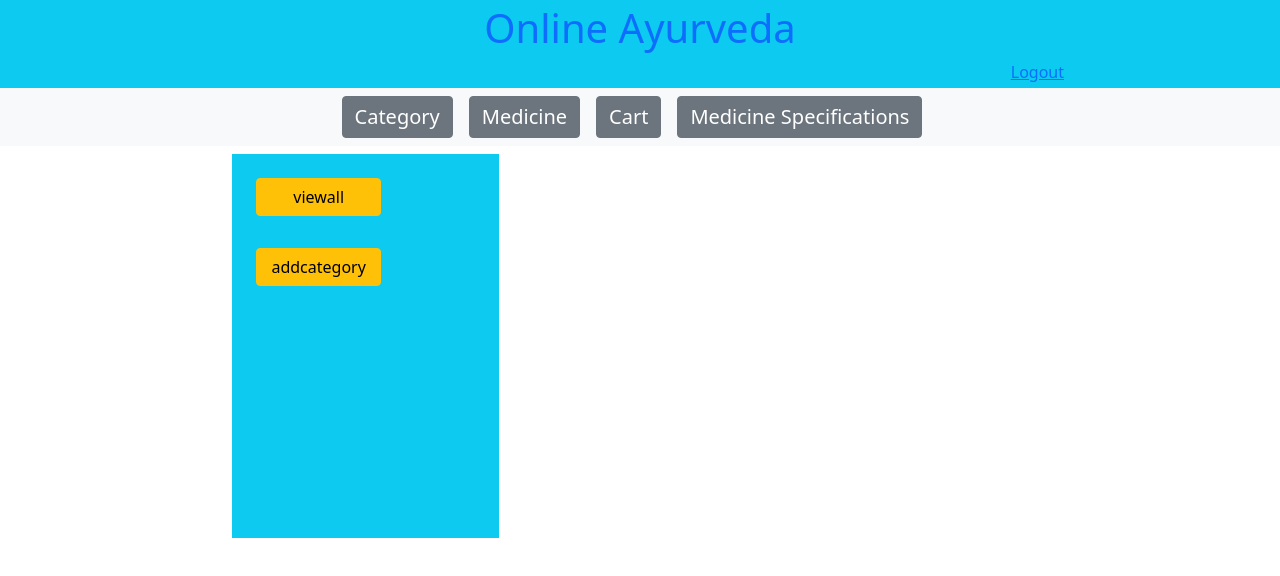
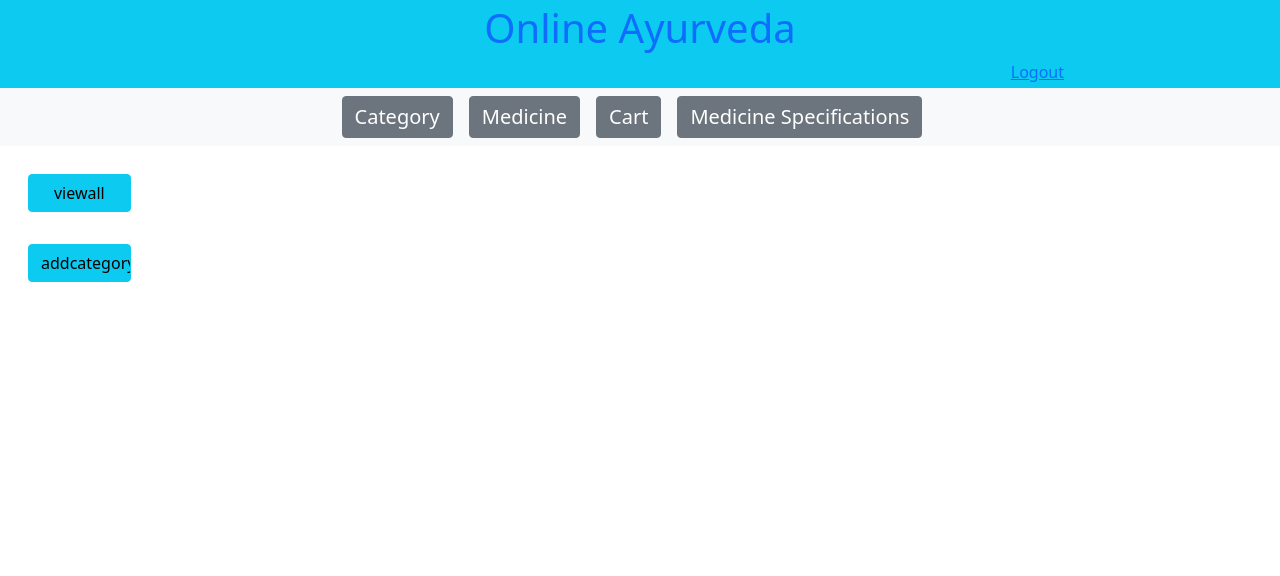
Before and after one commit to mobpshyco98/OnlineAyurvedaUI, an Angular app: page /category in a window 1280 px wide. Shown: the top 576 px of the page. Built offline with nearby package versions, Linux system fonts and the light colour scheme; sample sign-in values are in the browser's storage.

Commit message:
Arghya ui commit 5

```diff
--- a/src/app/category/category.component.html
+++ b/src/app/category/category.component.html
@@ -1,8 +1,8 @@
-<article class="row col-10 mx-auto" [ngStyle]="{height:'400px'}">
-  <section class="col-3 bg-info p-2 m-2 mx-auto">
+<article class=""  style="display:flex">
+  <section class="col-2 p-1 m-2 ">
 
-    <div><input type="button" class="btn btn-warning m-3 w-50" value="viewall" routerLink="/category/viewallcategory"/></div>
-    <div><input type="button" class="btn btn-warning m-3 w-50" value="addcategory" routerLink="/category/addcategory"/></div>
+    <div><input type="button" class="btn btn-info m-3 w-50" value="viewall" routerLink="/category/viewallcategory"/></div>
+    <div><input type="button" class="btn btn-info m-3 w-50" value="addcategory" routerLink="/category/addcategory"/></div>
   </section>
   <section class="col-6 p-2 m-2" >
     <h2> </h2>
```
Also changed, not shown: src/app/medicine/medicine.component.html (line endings or trailing spaces), src/app/viewmedicinebycategory/viewmedicinebycategory.component.html (line endings or trailing spaces).
